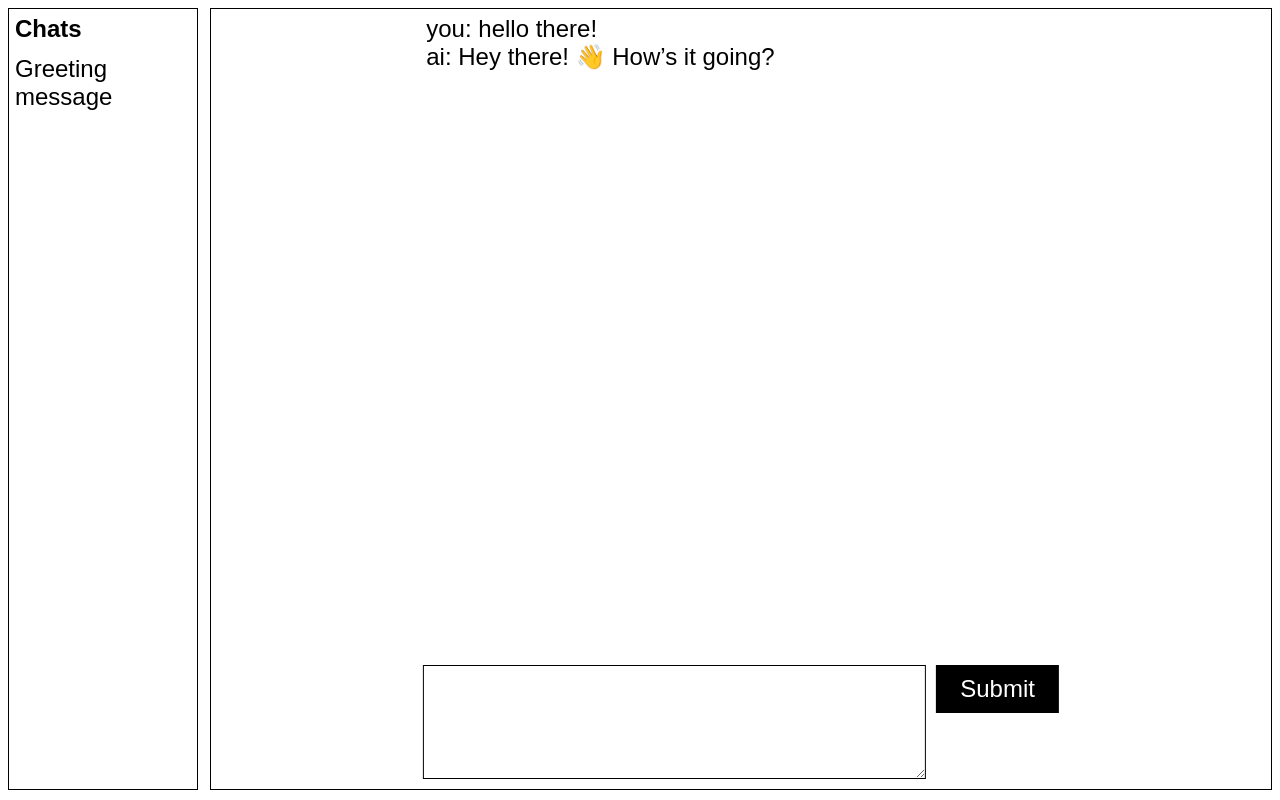
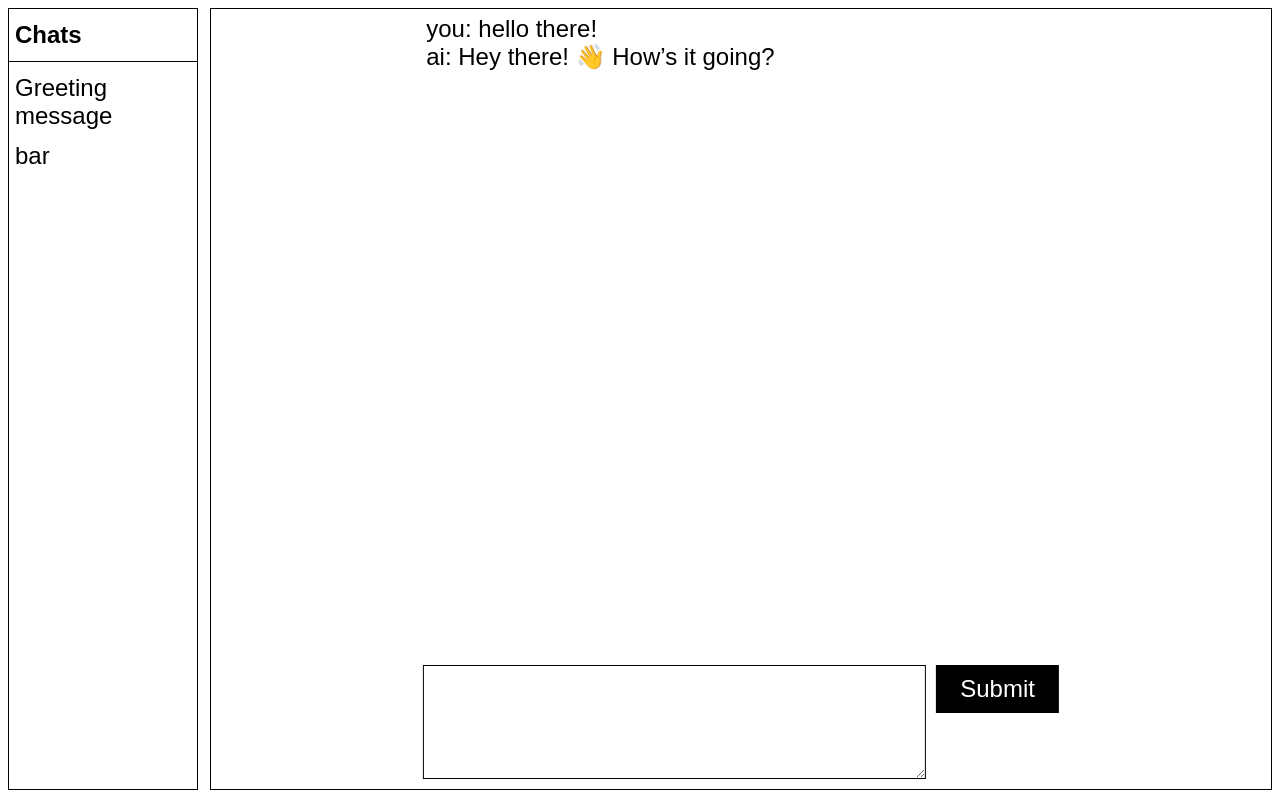
Before and after one commit to holistudio/project-computer, a plain HTML site: page index.html in a window 1280 px wide. Drawn offline with Linux system fonts and the light colour scheme.

Commit message:
Update index.html

```diff
--- a/index.html
+++ b/index.html
@@ -21,7 +21,6 @@
       border: solid 1px black;
       height: calc(100vh - 18px);
       width: 15%;
-      padding: 6px;
       margin-right: 12px;
       box-sizing: border-box;
     }
@@ -29,15 +28,18 @@
     .sidebar-header {
       font-weight: bold;
       font-size: 1rem;
+      border-bottom: 1px solid black;
+      padding: 0.5rem 0.25rem;
     }
 
     .sidebar ul {
       padding-left: 0;
-      margin: 0.5rem 0;
+      margin: 0.5rem 0.25rem;
     }
 
     .sidebar li {
       list-style: none;
+      margin: 0.5rem 0;
     }
 
     .messages {
@@ -109,6 +111,7 @@
     <div class="sidebar-header">Chats</div>
     <ul>
       <li><div class="chat">Greeting message</div></li>
+      <li><div class="chat">bar</div></li>
     </ul>
   </nav>
   <div class="messages">
```
